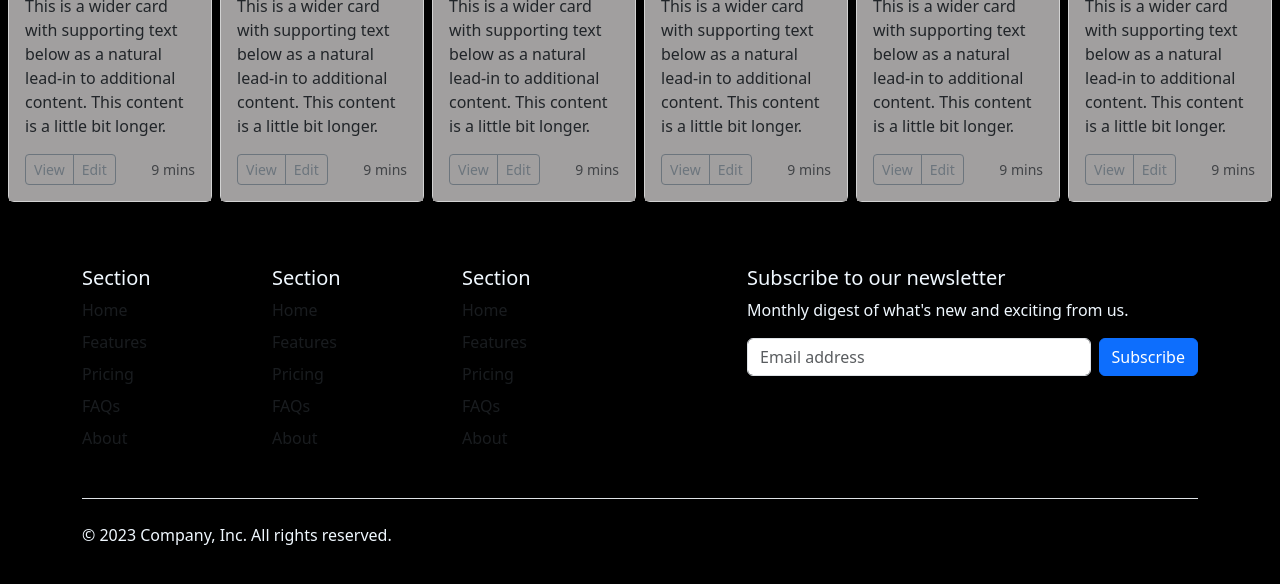
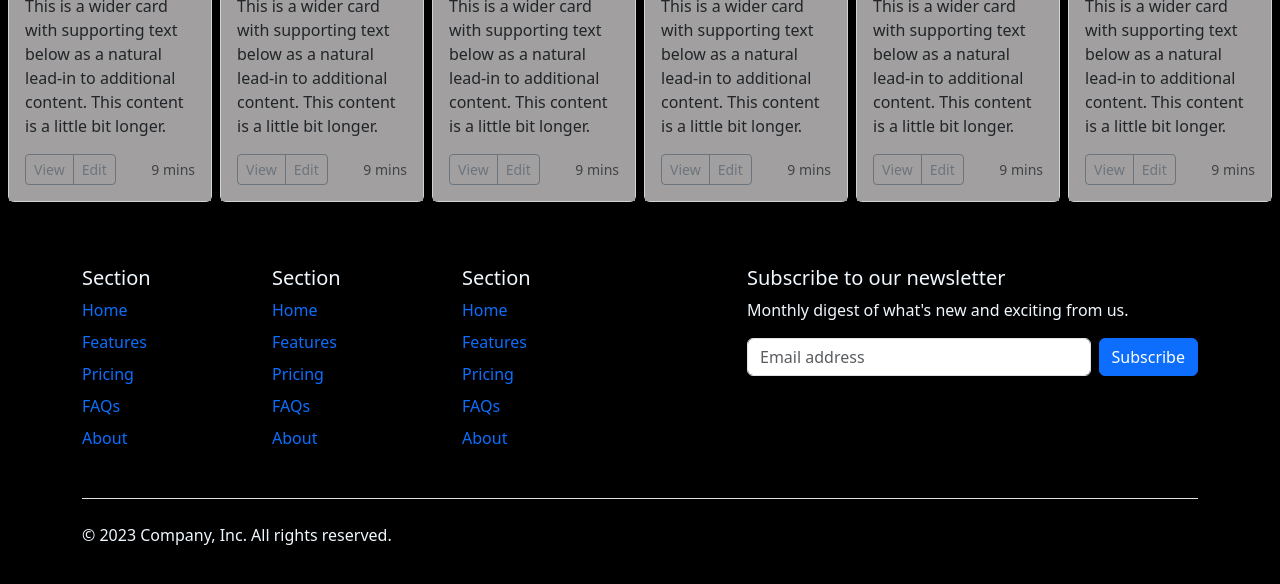
Before and after one commit to ShreeHariesh29/Moviehub, a plain HTML site: page index.html in a window 1280 px wide. Shown: the part 2380-2964 px from the top of the page. Drawn offline with nearby package versions, Linux system fonts and the light colour scheme; a web font is replaced by a local one.

Commit message:
footer changes

```diff
--- a/index.html
+++ b/index.html
@@ -1141,34 +1141,34 @@
           <div class="row" >
             <div class="col-6 col-md-2 mb-3" >
               <h5>Section</h5>
-              <ul class="nav flex-column" style="color: aliceblue;">
-                <li class="nav-item mb-2"><a href="#" class="nav-link p-0 text-body-secondary">Home</a></li>
-                <li class="nav-item mb-2"><a href="#" class="nav-link p-0 text-body-secondary">Features</a></li>
-                <li class="nav-item mb-2"><a href="#" class="nav-link p-0 text-body-secondary">Pricing</a></li>
-                <li class="nav-item mb-2"><a href="#" class="nav-link p-0 text-body-secondary">FAQs</a></li>
-                <li class="nav-item mb-2"><a href="#" class="nav-link p-0 text-body-secondary">About</a></li>
+              <ul class="nav flex-column" style="color: rgb(232, 232, 232);">
+                <li class="nav-item mb-2"><a href="#" class="nav-link p-0 ">Home</a></li>
+                <li class="nav-item mb-2"><a href="#" class="nav-link p-0 ">Features</a></li>
+                <li class="nav-item mb-2"><a href="#" class="nav-link p-0 ">Pricing</a></li>
+                <li class="nav-item mb-2"><a href="#" class="nav-link p-0 ">FAQs</a></li>
+                <li class="nav-item mb-2"><a href="#" class="nav-link p-0 ">About</a></li>
               </ul>
             </div>
 
             <div class="col-6 col-md-2 mb-3">
               <h5>Section</h5>
               <ul class="nav flex-column">
-                <li id="bot" class="nav-item mb-2"><a href="#" class="nav-link p-0 text-body-secondary">Home</a></li>
-                <li id="bot" class="nav-item mb-2"><a href="#" class="nav-link p-0 text-body-secondary">Features</a></li>
-                <li id="bot" class="nav-item mb-2"><a href="#" class="nav-link p-0 text-body-secondary">Pricing</a></li>
-                <li id="bot" class="nav-item mb-2"><a href="#" class="nav-link p-0 text-body-secondary">FAQs</a></li>
-                <li id="bot" class="nav-item mb-2"><a href="#" class="nav-link p-0 text-body-secondary">About</a></li>
+                <li id="bot" class="nav-item mb-2 "><a href="#" class="nav-link p-0 ">Home</a></li>
+                <li id="bot" class="nav-item mb-2"><a href="#" class="nav-link p-0 ">Features</a></li>
+                <li id="bot" class="nav-item mb-2"><a href="#" class="nav-link p-0 ">Pricing</a></li>
+                <li id="bot" class="nav-item mb-2"><a href="#" class="nav-link p-0 ">FAQs</a></li>
+                <li id="bot" class="nav-item mb-2"><a href="#" class="nav-link p-0 ">About</a></li>
               </ul>
             </div>
 
             <div class="col-6 col-md-2 mb-3 " style="color: aliceblue;">
               <h5>Section</h5>
               <ul class="nav flex-column">
-                <li class="nav-item mb-2"><a href="#" class="nav-link p-0 text-body-secondary">Home</a></li>
-                <li class="nav-item mb-2"><a href="#" class="nav-link p-0 text-body-secondary">Features</a></li>
-                <li class="nav-item mb-2"><a href="#" class="nav-link p-0 text-body-secondary">Pricing</a></li>
-                <li class="nav-item mb-2"><a href="#" class="nav-link p-0 text-body-secondary">FAQs</a></li>
-                <li class="nav-item mb-2"><a href="#" class="nav-link p-0 text-body-secondary">About</a></li>
+                <li class="nav-item mb-2"><a href="#" class="nav-link p-0">Home</a></li>
+                <li class="nav-item mb-2"><a href="#" class="nav-link p-0">Features</a></li>
+                <li class="nav-item mb-2"><a href="#" class="nav-link p-0">Pricing</a></li>
+                <li class="nav-item mb-2"><a href="#" class="nav-link p-0">FAQs</a></li>
+                <li class="nav-item mb-2"><a href="#" class="nav-link p-0">About</a></li>
               </ul>
             </div>
 
--- a/style.css
+++ b/style.css
@@ -8,6 +8,6 @@
     }
 
 }
-#caroselitem{
-
+#bot{
+    color: aliceblue;
 }
```
